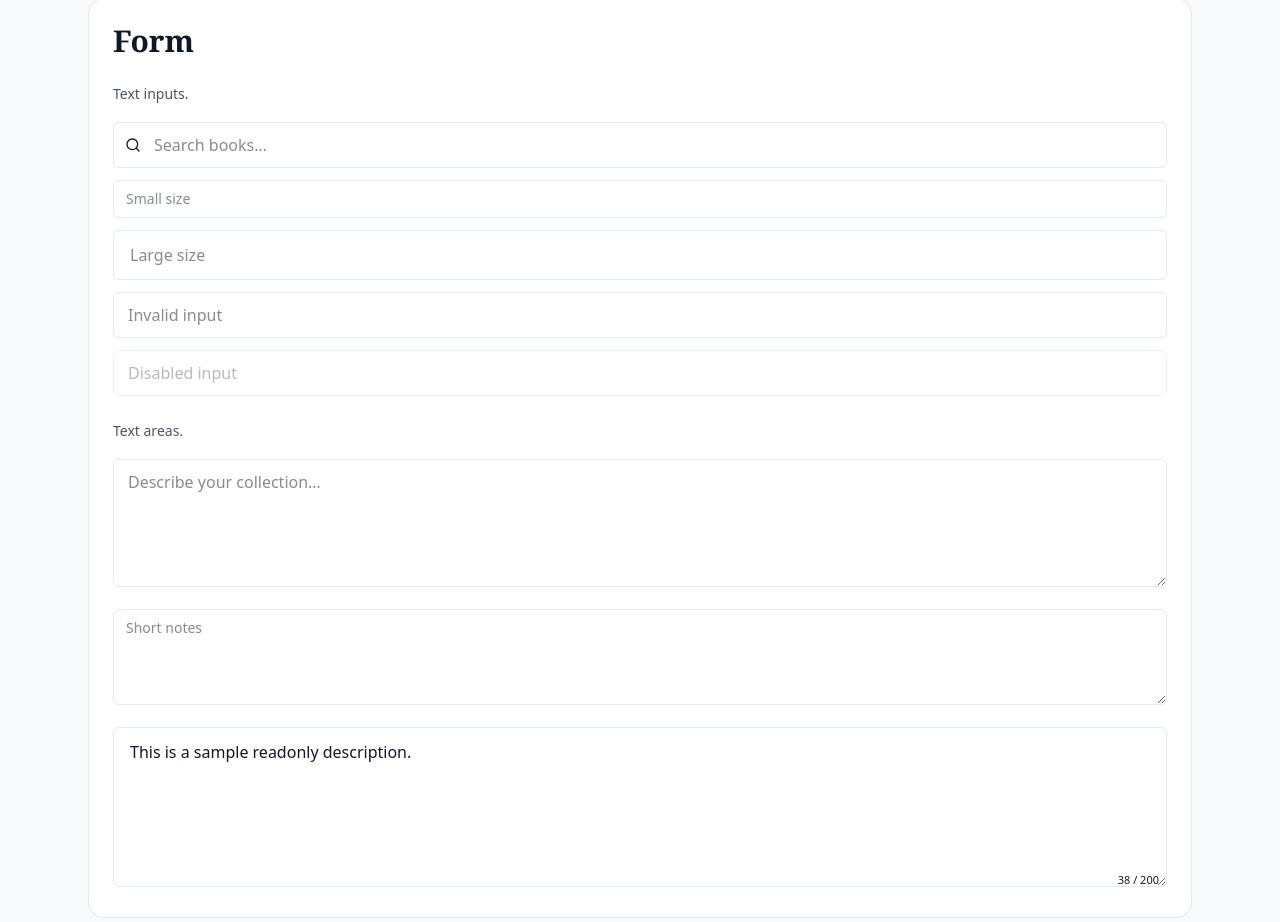
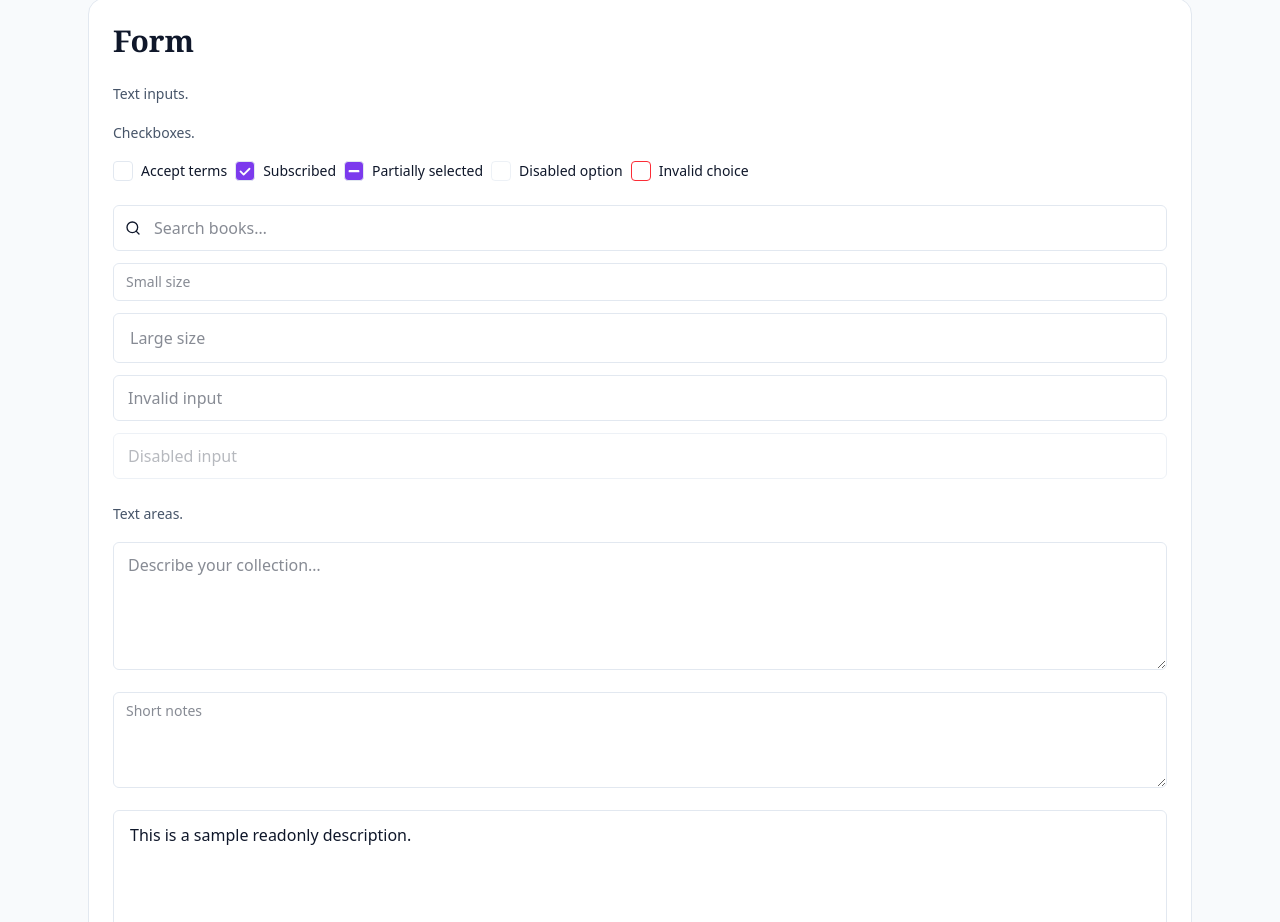
Before and after one commit to nova-collective/andromeda, a Next.js app: page /vds in a window 1280 px wide. Shown: the part 2458-3380 px from the top of the page. Built offline with nearby package versions, Linux system fonts and the light colour scheme.

Commit message:
feat(AN-20): checkbox component implementation

```diff
--- /dev/null
+++ b/src/app/components/atoms/Checkbox/Checkbox.tsx
@@ -0,0 +1,107 @@
+'use client';
+import React, { useEffect, useRef, forwardRef } from 'react';
+
+/** Size presets controlling checkbox square and label text */
+export type CheckboxSize = 'sm' | 'md' | 'lg';
+
+export interface CheckboxProps extends Omit<React.InputHTMLAttributes<HTMLInputElement>, 'size'> {
+	/** Size preset (default: md) */
+	size?: CheckboxSize;
+	/** Visual label next to the checkbox */
+	label?: React.ReactNode;
+	/** Error state styling */
+	invalid?: boolean;
+	/** Indeterminate / mixed state */
+	indeterminate?: boolean;
+}
+
+const boxSize: Record<CheckboxSize, string> = {
+	sm: 'h-4 w-4',
+	md: 'h-5 w-5',
+	lg: 'h-6 w-6',
+};
+
+const labelSize: Record<CheckboxSize, string> = {
+	sm: 'text-xs',
+	md: 'text-sm',
+	lg: 'text-base',
+};
+
+/**
+ * Checkbox
+ * Theme-aware checkbox atom with size presets, invalid, disabled, and indeterminate states.
+ * Uses semantic tokens (bg-surface, border-color, text-textBase) and accent brand color for checked indicator.
+ */
+export const Checkbox = forwardRef<HTMLInputElement, CheckboxProps>(function Checkbox(
+	{ size = 'md', label, className = '', invalid = false, disabled = false, indeterminate = false, ...rest },
+	ref,
+) {
+	const innerRef = useRef<HTMLInputElement | null>(null);
+	// Merge forwarded ref with internal ref
+	useEffect(() => {
+		if (innerRef.current && typeof ref === 'function') {
+			ref(innerRef.current);
+		} else if (innerRef.current && ref && 'current' in ref) {
+			(ref as React.MutableRefObject<HTMLInputElement | null>).current = innerRef.current;
+		}
+	}, [ref]);
+
+	// Apply indeterminate visual state
+	useEffect(() => {
+		if (innerRef.current) {
+			innerRef.current.indeterminate = indeterminate;
+		}
+	}, [indeterminate]);
+
+	const sizeBoxCls = boxSize[size];
+	const sizeLabelCls = labelSize[size];
+	const stateBorder = invalid
+		? 'border-red-500 dark:border-red-400'
+		: 'border-color';
+	const disabledCls = disabled ? 'opacity-60 cursor-not-allowed' : 'hover:border-color/80';
+	const baseBox = 'peer appearance-none inline-flex items-center justify-center rounded-sm border transition duration-200 bg-surface focus:shadow-focus focus:outline-none';
+	const checkedStyles = 'checked:bg-[color:var(--link-color)] checked:border-[color:var(--link-color)] checked:text-white dark:checked:text-black';
+	const indeterminateStyles = 'indeterminate:bg-[color:var(--link-color)] indeterminate:border-[color:var(--link-color)] indeterminate:text-white';
+	const boxClasses = [baseBox, sizeBoxCls, stateBorder, disabledCls, checkedStyles, indeterminateStyles, className]
+		.filter(Boolean)
+		.join(' ');
+
+	return (
+		<label className={`text-primary mr-2 inline-flex items-start gap-2 ${disabled ? 'cursor-not-allowed' : 'cursor-pointer'}`.trim()}>
+			<span className="relative flex items-center">
+				<input
+					ref={innerRef}
+					type="checkbox"
+					disabled={disabled}
+					aria-invalid={invalid || undefined}
+					className={boxClasses}
+					{...rest}
+				/>
+				{/* Checkmark / dash icon using generated pseudo-element */}
+				<svg
+					aria-hidden
+					className="pointer-events-none absolute inset-0 m-auto text-white dark:text-black scale-0 peer-checked:scale-90 peer-indeterminate:scale-90 transition-transform duration-150"
+					viewBox="0 0 20 20"
+					fill="none"
+				>
+					{indeterminate ? (
+						<rect x="4" y="9" width="12" height="2.5" rx="1" fill="currentColor" />
+					) : (
+						<path
+							d="M5 10.5l3.5 3.5L15 7.5"
+							stroke="currentColor"
+							strokeWidth="2"
+							strokeLinecap="round"
+							strokeLinejoin="round"
+						/>
+					)}
+				</svg>
+			</span>
+			{label ? (
+				<span className={`${sizeLabelCls} leading-snug text-textBase select-none ${disabled ? 'text-textMuted' : ''}`.trim()}>{label}</span>
+			) : null}
+		</label>
+	);
+});
+
+export default Checkbox;
--- /dev/null
+++ b/src/app/components/atoms/Checkbox/index.ts
@@ -0,0 +1,2 @@
+export { Checkbox } from './Checkbox';
+export type { CheckboxProps, CheckboxSize } from './Checkbox';
--- a/src/app/components/atoms/index.ts
+++ b/src/app/components/atoms/index.ts
@@ -58,3 +58,7 @@ export type { TextInputProps, TextInputSize } from './TextInput/TextInput';
 // TextArea Atom
 export { TextArea } from './TextArea/TextArea';
 export type { TextAreaProps, TextAreaSize } from './TextArea/TextArea';
+
+// Checkbox Atom
+export { Checkbox } from './Checkbox/Checkbox';
+export type { CheckboxProps, CheckboxSize } from './Checkbox/Checkbox';
--- a/src/app/components/index.tsx
+++ b/src/app/components/index.tsx
@@ -1,4 +1,4 @@
-import { Button, Heading, Paragraph, Label, Caption, Link, TextInput, TextArea } from './atoms';
+import { Button, Heading, Paragraph, Label, Caption, Link, TextInput, TextArea, Checkbox } from './atoms';
 import { Card, Header, UserProfile } from './organisms';
 import { ThemeProvider, useTheme } from './providers';
 import { WithAuth } from './services';
@@ -8,6 +8,7 @@ export {
     Button,
     Caption,
     Card,
+    Checkbox,
     GridLayout,
     Header,
     Heading,
--- a/src/app/vds/page.tsx
+++ b/src/app/vds/page.tsx
@@ -2,7 +2,7 @@ import React from 'react';
 
 import { Wallet, ArrowRight, Heart, Search } from 'lucide-react';
 
-import { Button, Header, Card, Heading, Paragraph, Label, Caption, Link, TextInput, TextArea } from '@/app/components';
+import { Button, Header, Card, Heading, Paragraph, Label, Caption, Link, TextInput, TextArea, Checkbox } from '@/app/components';
 
 /**
  * Visual Design System Page
@@ -195,6 +195,16 @@ export default function VDSPage() {
                 <div className="space-y-4">
                   <Paragraph size="sm" muted className="text-secondary">Text inputs.</Paragraph>
                   <div className="space-y-3">
+                  <div className="space-y-4">
+                    <Paragraph size="sm" muted className="text-secondary">Checkboxes.</Paragraph>
+                    <div className="space-y-3">
+                      <Checkbox label="Accept terms" />
+                      <Checkbox defaultChecked label="Subscribed" />
+                      <Checkbox indeterminate label="Partially selected" />
+                      <Checkbox disabled label="Disabled option" />
+                      <Checkbox invalid label="Invalid choice" />
+                    </div>
+                  </div>
                     <TextInput className="text-primary" placeholder="Search books…" leftIcon={<Search className="text-primary" size={16} />} />
                     <TextInput className="text-primary" size="sm" placeholder="Small size" />
                     <TextInput className="text-primary" size="lg" placeholder="Large size" />
```
Also changed, not shown: src/app/components/atoms/Checkbox/README.md (added), 1 other file (tests, documents, lock files or other folders).
